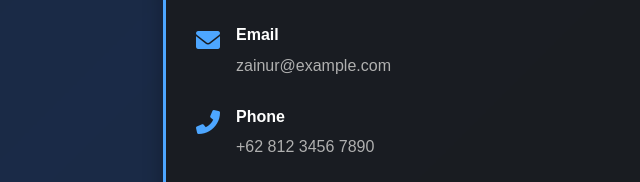
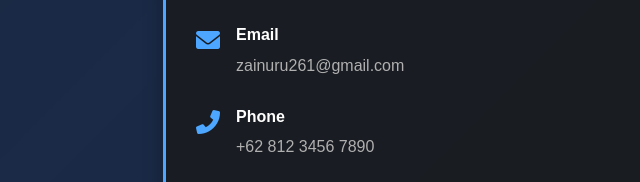
Before and after one commit to LawranceDevaz/Portofolio, a plain HTML site: page kontak.html in a window 1280 px wide. Shown: the part 290-472 px from the top of the page, 177-817 px from the left. Drawn offline with Linux system fonts and the light colour scheme.

Commit message:
Update kontak.html

```diff
--- a/kontak.html
+++ b/kontak.html
@@ -407,7 +407,7 @@
                     </div>
                     <div class="contact-text">
                         <h4>Email</h4>
-                        <a href="mailto:zainur@example.com">zainur@example.com</a>
+                        <a href="mailto:zainur@example.com">zainuru261@gmail.com</a>
                     </div>
                 </div>
 
```
